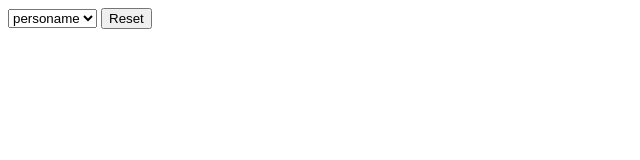
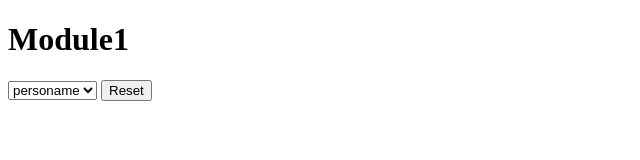
Before and after one commit to shaillenkumar/testrepo, a plain HTML site: page test.html in a window 1280 px wide. Shown: the whole page, without its empty margins (0-640 px from the left). Drawn offline with Linux system fonts and the light colour scheme.

Commit message:
added module-1

```diff
--- a/test.html
+++ b/test.html
@@ -44,7 +44,7 @@
 <body>
     <form id="f1" name="f1">
 
-
+        <h1>Module1</h1>
 
         <select id="salesperson" >
 
```
